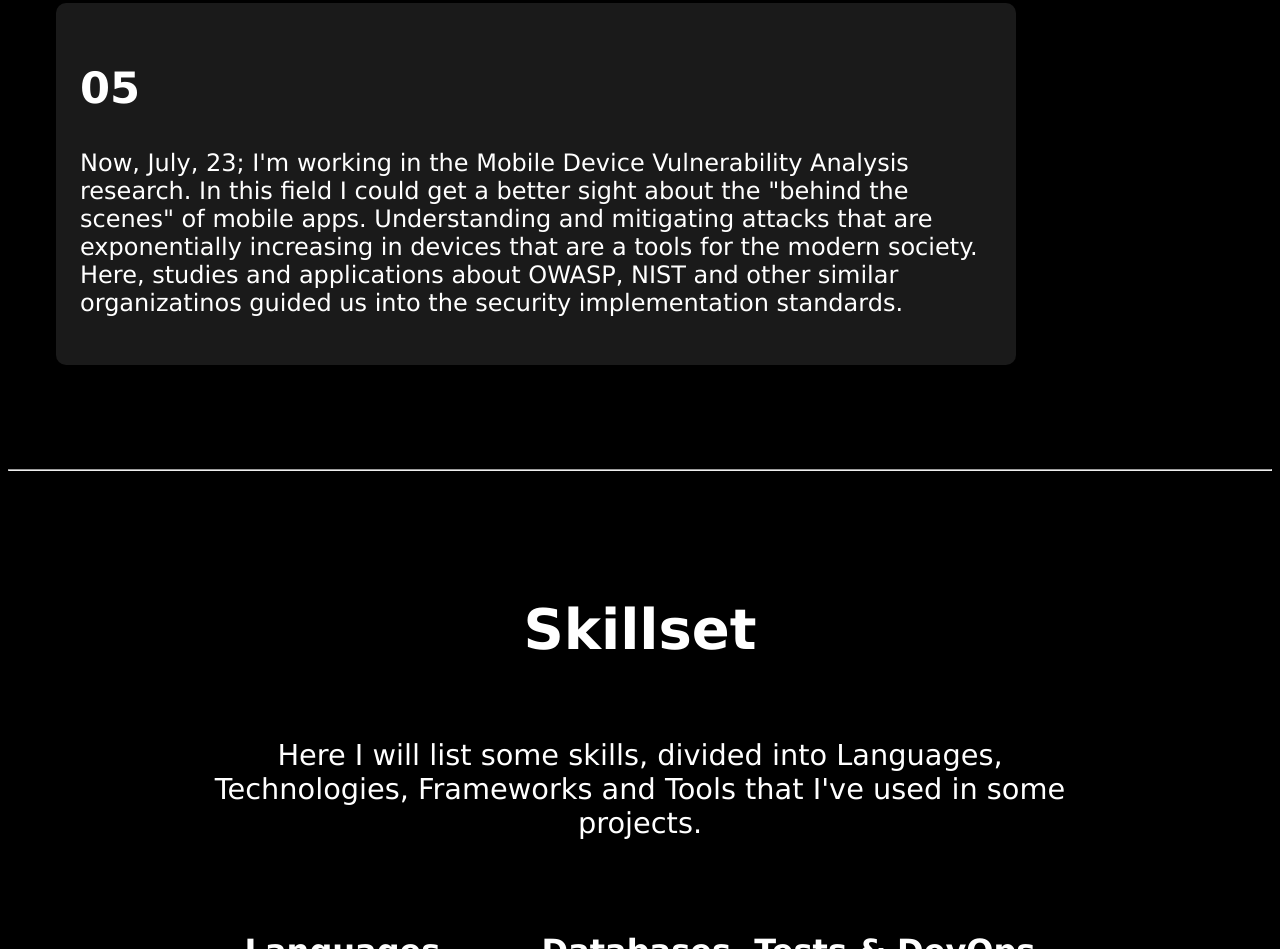
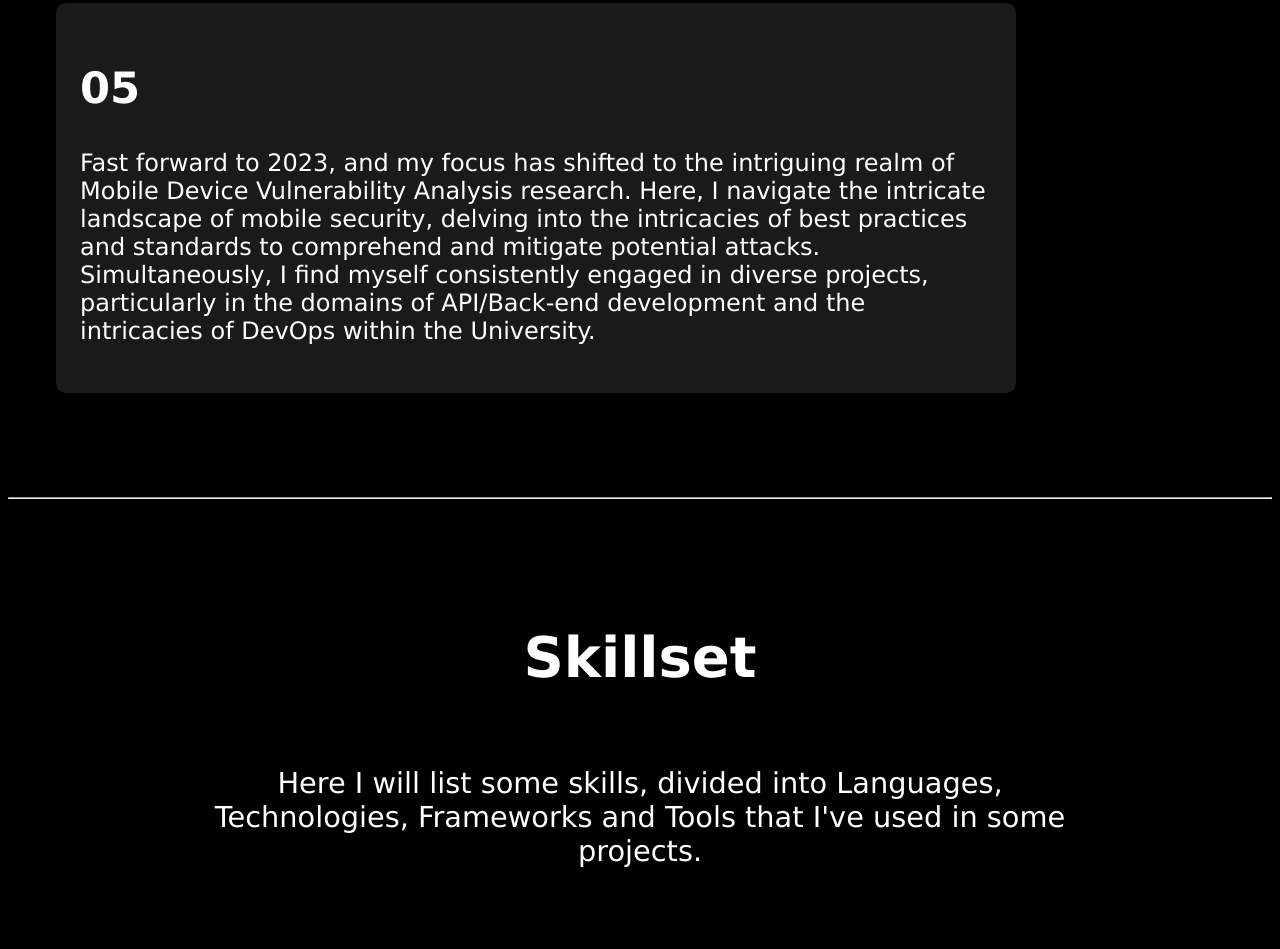
Before and after one commit to Isaquehg/Isaquehg.github.io, a plain HTML site: page index.html in a window 1280 px wide. Shown: the part 3989-4938 px from the top of the page. Drawn offline with Linux system fonts and the light colour scheme.

Commit message:
now paragraph updated

```diff
--- a/index.html
+++ b/index.html
@@ -73,7 +73,7 @@ an ongoing commitment to growth becomes essential, not just in Technology, but a
 
             <div id="xp5" class="xp">
                 <h2 class="number">05</h2>
-                <p>Now, July, 23; I'm working in the Mobile Device Vulnerability Analysis research. In this field I could get a better sight about the "behind the scenes" of mobile apps. Understanding and mitigating attacks that are exponentially increasing in devices that are a tools for the modern society. Here, studies and applications about OWASP, NIST and other similar organizatinos guided us into the security implementation standards.</p>
+                <p>Fast forward to 2023, and my focus has shifted to the intriguing realm of Mobile Device Vulnerability Analysis research. Here, I navigate the intricate landscape of mobile security, delving into the intricacies of best practices and standards to comprehend and mitigate potential attacks. Simultaneously, I find myself consistently engaged in diverse projects, particularly in the domains of API/Back-end development and the intricacies of DevOps within the University.</p>
             </div>
         </div>
     </section>
```
